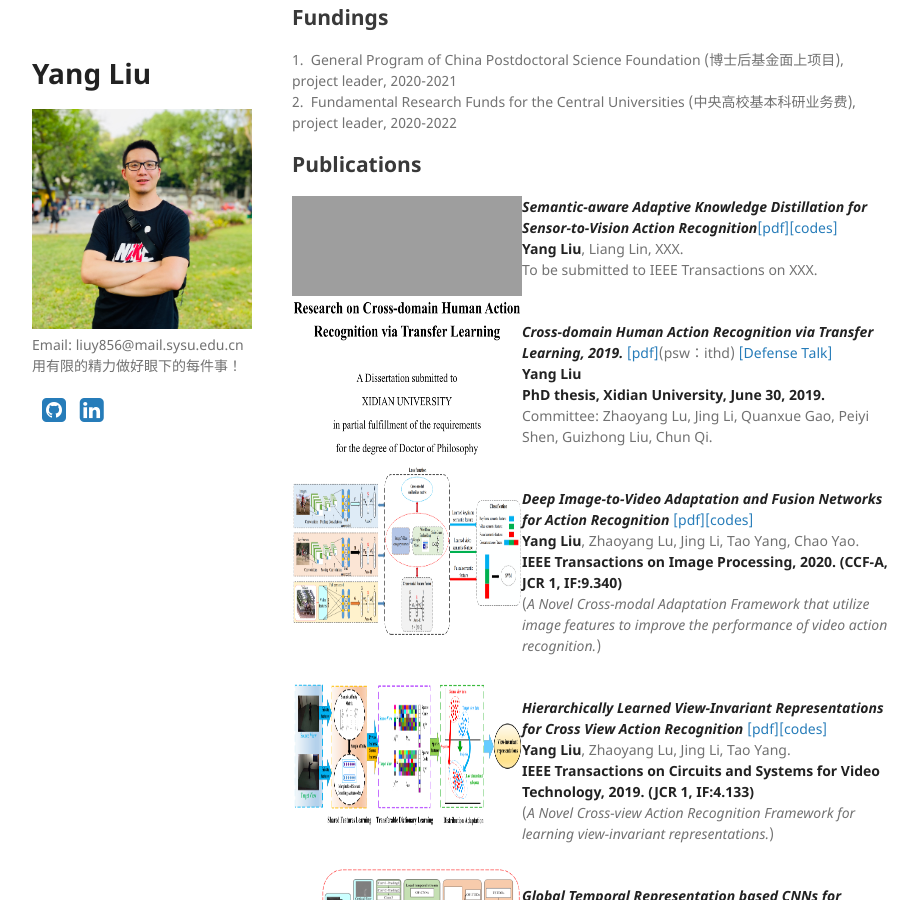
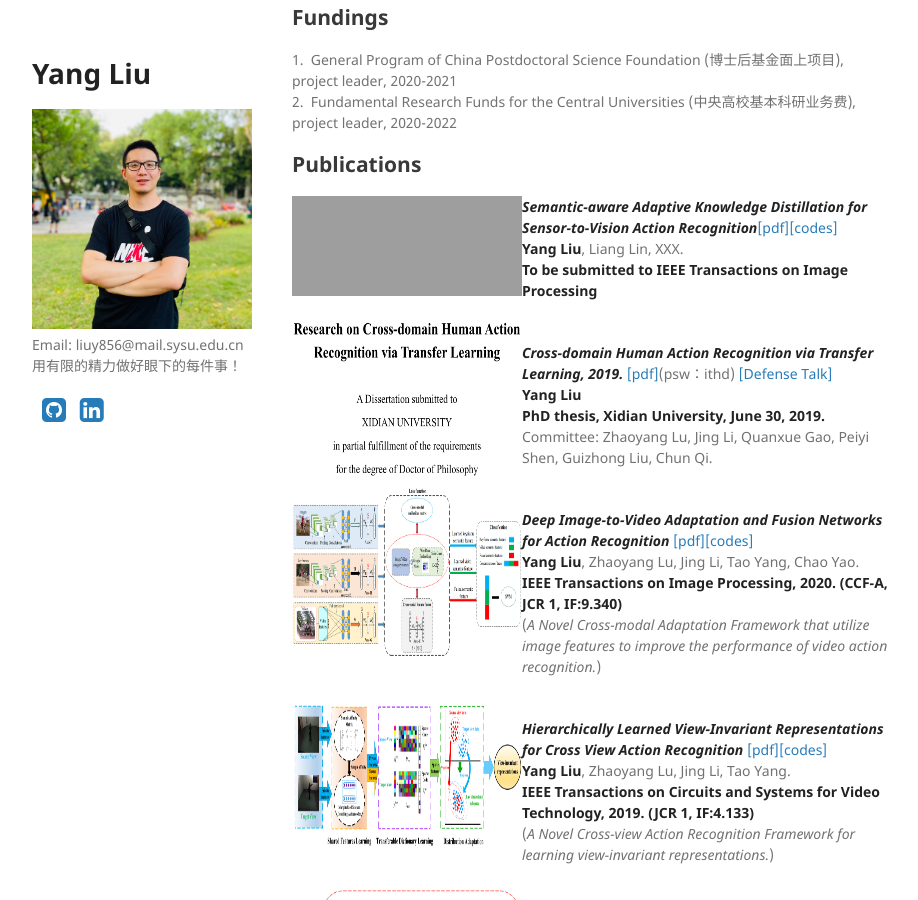
Before and after one commit to YangLiu9208/home, a Jekyll site: the page built from index.md, in a window 1280 px wide and 900 px high, scrolled down 1123 px. Shown: the whole window, without its empty margins (178-1096 px from the left). Built offline with Jekyll 4.4.1, drawn with Linux system fonts in a browser that asks for light colours; a style sheet for code colours, icons or effects is not loaded; grey boxes are pictures that could not be loaded.

Commit message:
Update index.md

```diff
--- a/index.md
+++ b/index.md
@@ -53,7 +53,7 @@ Communication Systems Design in Intelligent Transportation
 </div>
 ***Semantic-aware Adaptive Knowledge Distillation for Sensor-to-Vision Action Recognition***[[pdf]](https://yangliu9208.github.io/home/)[[codes]](https://yangliu9208.github.io/home/)
 **Yang Liu**, Liang Lin, XXX.
-To be submitted to IEEE Transactions on XXX.
+**To be submitted to IEEE Transactions on Image Processing**
 
 <div align="left">
           <a>
```
